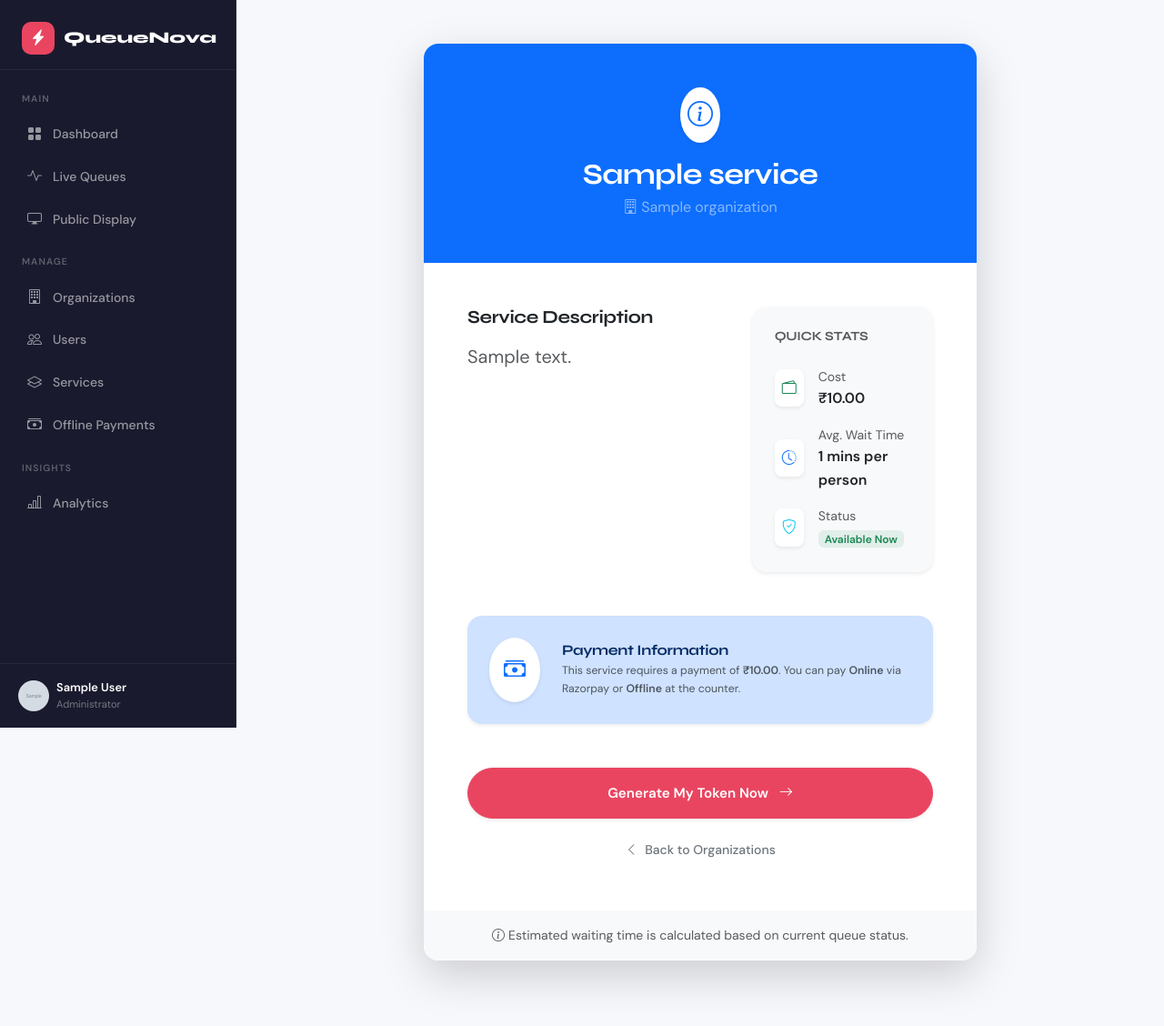
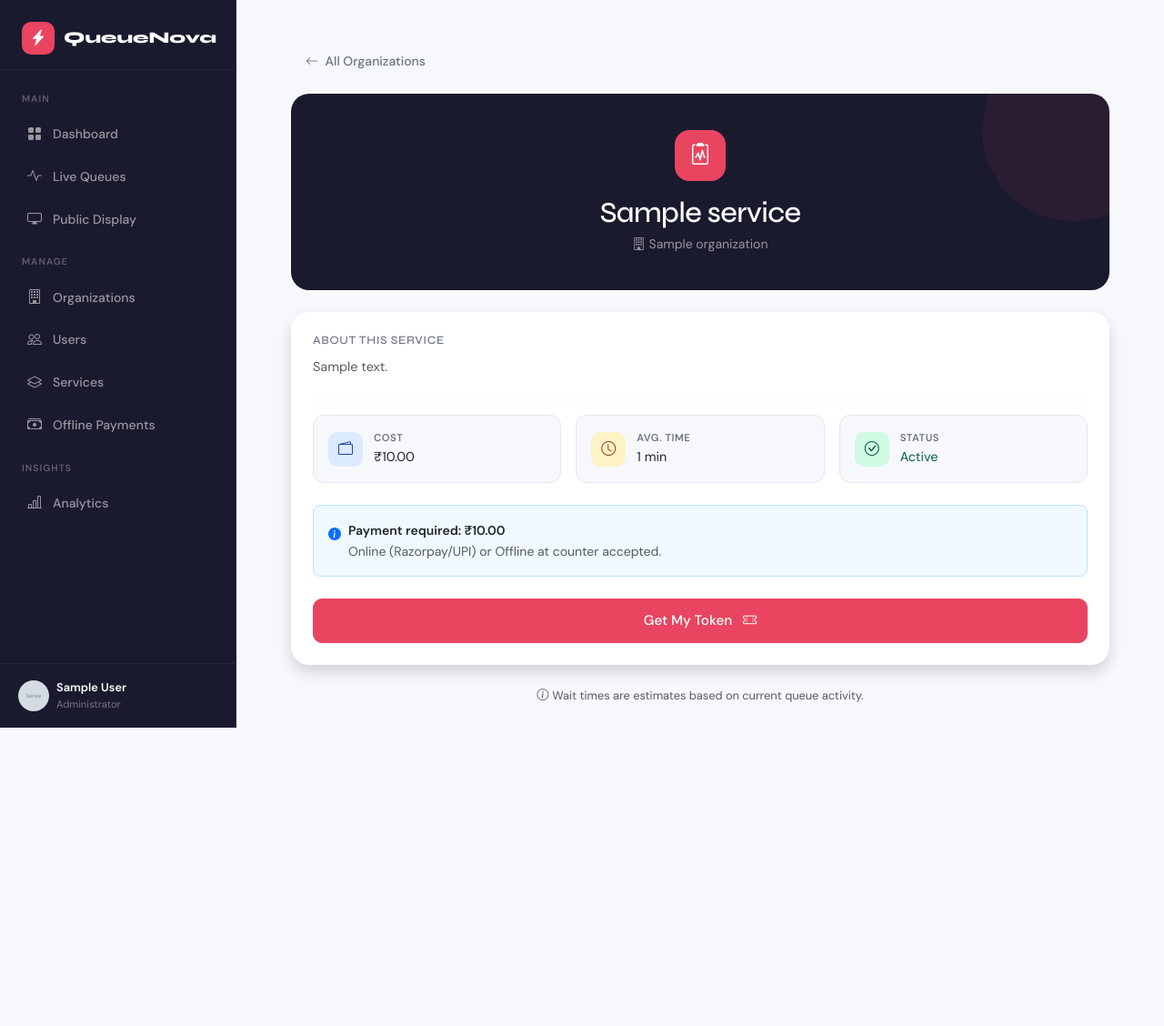
Before and after one commit to kumar1250/queuenova, a Django app: page /service/1/ in a window 1280 px wide. Shown: the whole page at 91% size. After the commit the page ends 800 px from the top, so only its background shows below. Run offline with Django 5.2, Linux system fonts and the light colour scheme; a user stored in the database is signed in; tables that the repository leaves empty hold one stand-in row (values such as "Sample post"); grey boxes marked "Sample" are stand-in pictures.

Commit message:
Update service_detail.html

```diff
--- a/templates/organizations/service_detail.html
+++ b/templates/organizations/service_detail.html
@@ -1,103 +1,102 @@
 {% extends 'base.html' %}
+{% block title %}{{ service.name }} — {{ service.organization.name }}{% endblock %}
 
-{% block title %}{{ service.name }} - {{ service.organization.name }}{% endblock %}
+{% block extra_css %}
+<style>
+.service-detail-wrap { max-width: 680px; margin: 0 auto; }
+.service-header { background: var(--brand); border-radius: 20px; padding: 2.5rem 2rem; text-align: center; margin-bottom: 1.5rem; position: relative; overflow: hidden; }
+.service-header::before { content:''; position:absolute; top:-60px; right:-60px; width:200px; height:200px; background:var(--accent); opacity:0.08; border-radius:50%; }
+.stat-pill { display: flex; align-items: center; gap: 12px; padding: 1rem; background: var(--surface-2); border: 1px solid var(--border); border-radius: 12px; }
+.stat-pill-icon { width: 38px; height: 38px; border-radius: 10px; display: flex; align-items: center; justify-content: center; font-size: 1rem; flex-shrink: 0; }
+</style>
+{% endblock %}
 
 {% block content %}
-<div class="row justify-content-center animate__animated animate__fadeIn">
-    <div class="col-lg-8">
-        <div class="card shadow-lg border-0 rounded-4 overflow-hidden mb-4">
-            <div class="card-header bg-primary py-5 text-center border-0">
-                <div class="bg-white p-2 rounded-circle d-inline-flex mb-3 shadow-sm">
-                    <i class="bi bi-info-circle text-primary fs-3"></i>
+<div class="container">
+<div class="service-detail-wrap animate__animated animate__fadeIn">
+
+    <a href="{% url 'organizations:organization_list' %}" class="btn btn-sm btn-outline-secondary border-0 mb-3 px-3">
+        <i class="bi bi-arrow-left me-1"></i> All Organizations
+    </a>
+
+    <!-- Header -->
+    <div class="service-header position-relative" style="z-index:1;">
+        <div style="width:56px;height:56px;background:var(--accent);border-radius:16px;display:inline-flex;align-items:center;justify-content:center;font-size:1.5rem;color:white;margin-bottom:1rem;position:relative;z-index:2;">
+            <i class="bi bi-clipboard2-pulse"></i>
         </div>
-                <h2 class="text-white fw-bold mb-1">{{ service.name }}</h2>
-                <p class="text-white-50 mb-0"><i class="bi bi-building me-1"></i>{{ service.organization.name }}</p>
+        <h2 class="text-white fw-800 mb-1 position-relative" style="z-index:2;">{{ service.name }}</h2>
+        <p class="mb-0 position-relative" style="color:rgba(255,255,255,0.55);font-size:0.875rem;z-index:2;">
+            <i class="bi bi-building me-1"></i>{{ service.organization.name }}
+        </p>
     </div>
 
-            <div class="card-body p-4 p-md-5">
-                <div class="row g-4 mb-5">
-                    <div class="col-md-7">
-                        <h5 class="fw-bold mb-3">Service Description</h5>
-                        <p class="text-muted fs-5 lh-base">{{ service.description|default:"No description provided for this service." }}</p>
-                    </div>
-                    <div class="col-md-5">
-                        <div class="bg-light p-4 rounded-4 border border-light shadow-sm">
-                            <h6 class="fw-bold text-uppercase text-muted small mb-4">Quick Stats</h6>
+    <div class="card border-0 shadow mb-4">
+        <div class="card-body p-4">
+            {% if service.description %}
+            <h6 class="fw-700 mb-2" style="font-size:0.8rem;text-transform:uppercase;letter-spacing:0.05em;color:var(--text-muted);">About this service</h6>
+            <p class="text-muted mb-4" style="font-size:0.9rem;line-height:1.7;">{{ service.description }}</p>
+            <hr style="border-color:var(--border);">
+            {% endif %}
 
-                            <div class="d-flex align-items-center mb-3">
-                                <div class="bg-white p-2 rounded-3 me-3 shadow-sm">
-                                    <i class="bi bi-wallet2 text-success"></i>
-                                </div>
+            <div class="row g-3 mb-4">
+                <div class="col-sm-4">
+                    <div class="stat-pill">
+                        <div class="stat-pill-icon" style="background:#dbeafe;color:#1e40af;"><i class="bi bi-wallet2"></i></div>
                         <div>
-                                    <div class="small text-muted">Cost</div>
-                                    <div class="fw-bold">{% if service.is_payment_required %}₹{{ service.payment_amount }}{% else %}Free Service{% endif %}</div>
+                            <div style="font-size:0.7rem;color:var(--text-muted);text-transform:uppercase;letter-spacing:0.05em;font-weight:600;">Cost</div>
+                            <div class="fw-700" style="font-size:0.9rem;">{% if service.is_payment_required %}₹{{ service.payment_amount }}{% else %}Free{% endif %}</div>
                         </div>
                     </div>
-
-                            <div class="d-flex align-items-center mb-3">
-                                <div class="bg-white p-2 rounded-3 me-3 shadow-sm">
-                                    <i class="bi bi-clock-history text-primary"></i>
                 </div>
+                <div class="col-sm-4">
+                    <div class="stat-pill">
+                        <div class="stat-pill-icon" style="background:#fef3c7;color:#92400e;"><i class="bi bi-clock"></i></div>
                         <div>
-                                    <div class="small text-muted">Avg. Wait Time</div>
-                                    <div class="fw-bold">{{ service.average_service_time }} mins per person</div>
+                            <div style="font-size:0.7rem;color:var(--text-muted);text-transform:uppercase;letter-spacing:0.05em;font-weight:600;">Avg. Time</div>
+                            <div class="fw-700" style="font-size:0.9rem;">{{ service.average_service_time }} min</div>
                         </div>
                     </div>
-
-                            <div class="d-flex align-items-center">
-                                <div class="bg-white p-2 rounded-3 me-3 shadow-sm">
-                                    <i class="bi bi-shield-check text-info"></i>
                 </div>
+                <div class="col-sm-4">
+                    <div class="stat-pill">
+                        <div class="stat-pill-icon" style="background:#d1fae5;color:#065f46;"><i class="bi bi-check-circle"></i></div>
                         <div>
-                                    <div class="small text-muted">Status</div>
-                                    <div class="fw-bold text-success"><span class="badge bg-success bg-opacity-10 text-success">Available Now</span></div>
-                                </div>
+                            <div style="font-size:0.7rem;color:var(--text-muted);text-transform:uppercase;letter-spacing:0.05em;font-weight:600;">Status</div>
+                            <div class="fw-700" style="font-size:0.9rem;color:#065f46;">Active</div>
                         </div>
                     </div>
                 </div>
             </div>
 
-                <div class="alert alert-primary border-0 shadow-sm rounded-4 p-4 mb-5">
-                    <div class="d-flex align-items-center">
-                        <div class="bg-white p-3 rounded-circle me-4 shadow-sm">
-                            <i class="bi bi-cash-stack text-primary fs-4"></i>
-                        </div>
+            {% if service.is_payment_required %}
+            <div class="p-3 rounded-3 mb-4" style="background:#f0f9ff;border:1px solid #bae6fd;font-size:0.875rem;">
+                <div class="d-flex align-items-start gap-2">
+                    <i class="bi bi-info-circle-fill text-primary mt-1 flex-shrink-0"></i>
                     <div>
-                            <h6 class="fw-bold mb-1">Payment Information</h6>
-                            <p class="mb-0 text-muted small">
-                                {% if service.is_payment_required %}
-                                    This service requires a payment of <strong>₹{{ service.payment_amount }}</strong>.
+                        <strong>Payment required: ₹{{ service.payment_amount }}</strong><br>
+                        <span class="text-muted">
                         {% if service.is_online_payment_allowed and service.is_offline_payment_allowed %}
-                                        You can pay <strong>Online</strong> via Razorpay or <strong>Offline</strong> at the counter.
+                            Online (Razorpay/UPI) or Offline at counter accepted.
                         {% elif service.is_online_payment_allowed %}
-                                        Only <strong>Online Payment</strong> is currently accepted.
+                            Online payment only (Razorpay/UPI).
                         {% elif service.is_offline_payment_allowed %}
-                                        Only <strong>Offline Payment</strong> at the counter is currently accepted.
+                            Offline payment at the counter only.
                         {% endif %}
-                                {% else %}
-                                    This is a <strong>Free Service</strong>. No payment is required to join the queue.
-                                {% endif %}
-                            </p>
+                        </span>
                     </div>
                 </div>
             </div>
+            {% endif %}
 
-                <div class="d-grid gap-3">
-                    <a href="{% url 'tokens:service_form' service.id %}" class="btn btn-primary btn-lg py-3 fw-bold shadow-sm rounded-pill">
-                        Generate My Token Now <i class="bi bi-arrow-right ms-2"></i>
-                    </a>
-                    <a href="{% url 'organizations:organization_list' %}" class="btn btn-outline-secondary py-2 border-0">
-                        <i class="bi bi-chevron-left me-2"></i>Back to Organizations
+            <a href="{% url 'tokens:service_form' service.id %}" class="btn btn-primary btn-lg w-100">
+                Get My Token <i class="bi bi-ticket-perforated ms-2"></i>
             </a>
         </div>
     </div>
 
-            <div class="card-footer bg-light py-3 border-0 text-center">
-                <p class="text-muted small mb-0">
-                    <i class="bi bi-info-circle me-1"></i>Estimated waiting time is calculated based on current queue status.
+    <p class="text-center text-muted" style="font-size:0.8rem;">
+        <i class="bi bi-info-circle me-1"></i>Wait times are estimates based on current queue activity.
     </p>
 </div>
 </div>
-    </div>
-</div>
 {% endblock %}
```
Lines whose indentation alone changed are shown as unchanged.
